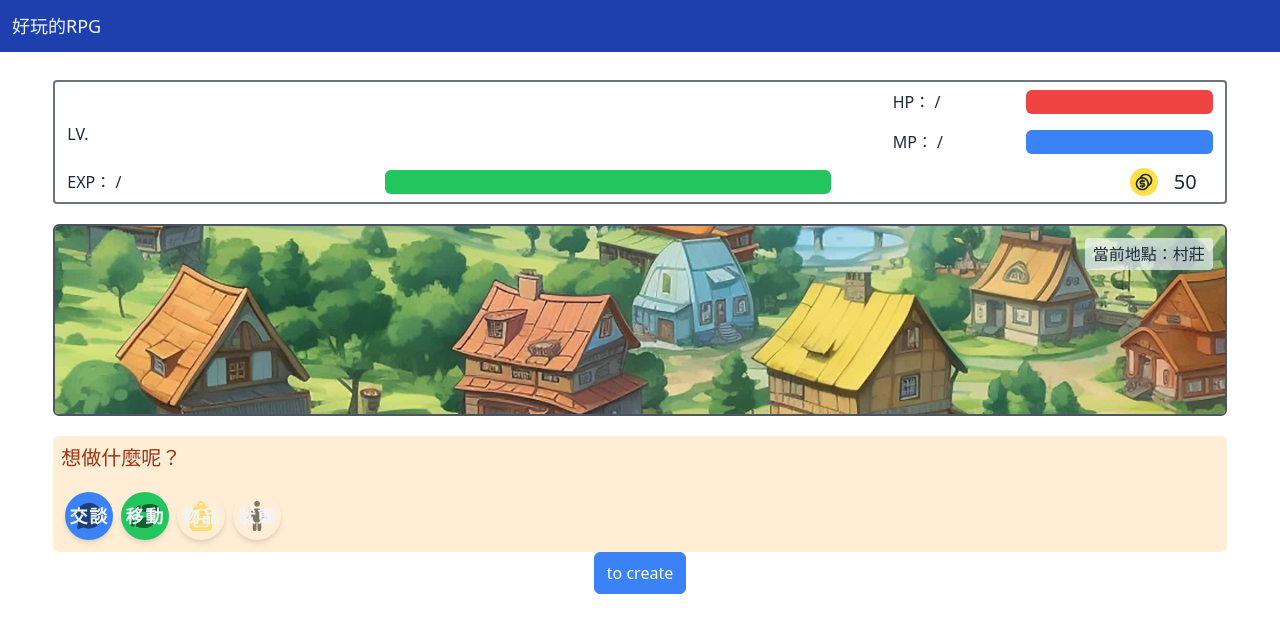
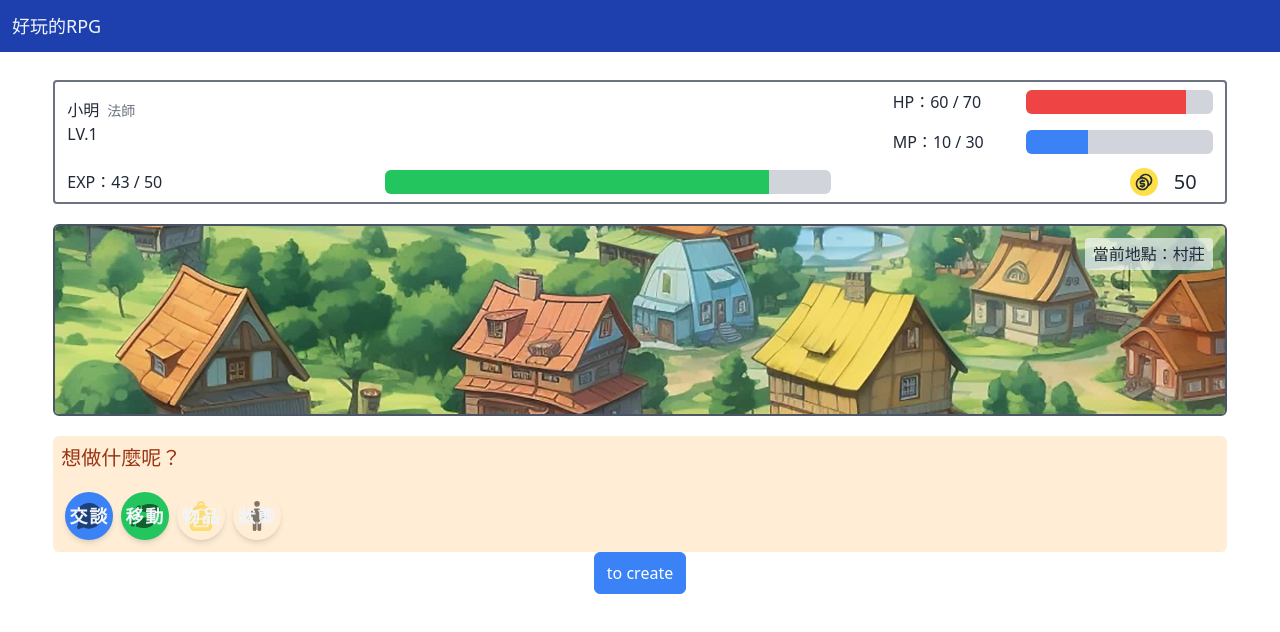
Before and after one commit to Melon-Lo/rpg, a React (Create React App) app: page / in a window 1280 px wide. Shown: the top 632 px of the page. Built offline with nearby package versions, Linux system fonts and the light colour scheme.

Commit message:
feat/ fix bugs

```diff
--- a/src/components/StatusSection.jsx
+++ b/src/components/StatusSection.jsx
@@ -3,7 +3,7 @@ import { RiCoinsLine } from "react-icons/ri";
 import StatusBar from "./StatusBar";
 
 export default function StatusSection() {
-  const { name, classTitle, level, HP, maxHP, MP, maxMP, exp, expToNextLevel } = useSelector(state => state.systemStatus);
+  const { name, classTitle, level, HP, maxHP, MP, maxMP, exp, expToNextLevel } = useSelector(state => state.charStats);
   const { money } = useSelector(state => state.items);
 
   return (
--- a/src/store/slices/charStatsSlice.js
+++ b/src/store/slices/charStatsSlice.js
@@ -3,40 +3,40 @@ import classInitialStats from "../../data/class/classInitialStats";
 
 const charStats = createSlice({
   name: "charStats",
+  // initialState: {
+  //   name: "",
+  //   classTitle: "",
+  //   level: 1,
+  //   HP: 0,
+  //   maxHP: 0,
+  //   MP: 0,
+  //   maxMP: 0,
+  //   ATK: 0,
+  //   DEF: 0,
+  //   MATK: 0,
+  //   MDEF: 0,
+  //   SPD: 0,
+  //   exp: 0,
+  //   expToNextLevel: 50,
+  // },
+
+  // DEV ONLY
   initialState: {
-    name: "",
-    classTitle: "",
+    name: "小明",
+    classTitle: "法師",
     level: 1,
-    HP: 0,
-    maxHP: 0,
-    MP: 0,
-    maxMP: 0,
+    HP: 60,
+    maxHP: 70,
+    MP: 10,
+    maxMP: 30,
     ATK: 0,
     DEF: 0,
     MATK: 0,
     MDEF: 0,
     SPD: 0,
-    exp: 0,
+    exp: 43,
     expToNextLevel: 50,
   },
-
-  // DEV ONLY
-  // initialState: {
-  //   name: "小明",
-  //   classTitle: "法師",
-  //   level: 1,
-  //   HP: 60,
-  //   maxHP: 70,
-  //   MP: 10,
-  //   maxMP: 30,
-  //   ATK: 0,
-  //   DEF: 0,
-  //   MATK: 0,
-  //   MDEF: 0,
-  //   SPD: 0,
-  //   exp: 43,
-  //   expToNextLevel: 50,
-  // },
   reducers: {
     changeStatName(state, action) {
       state.name = action.payload;
```
